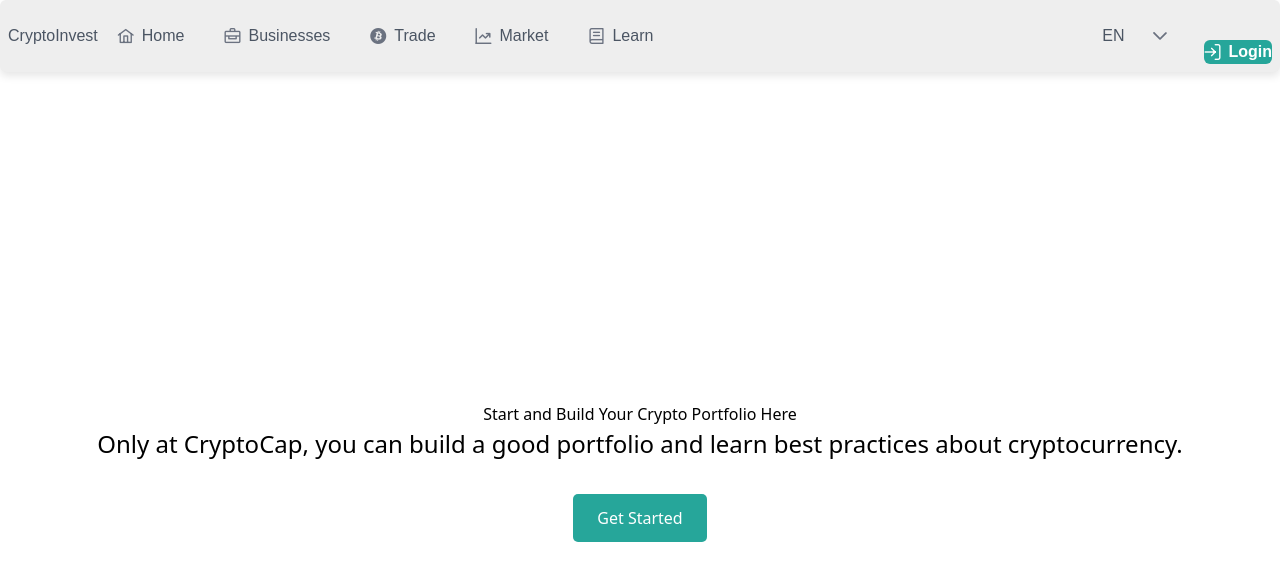
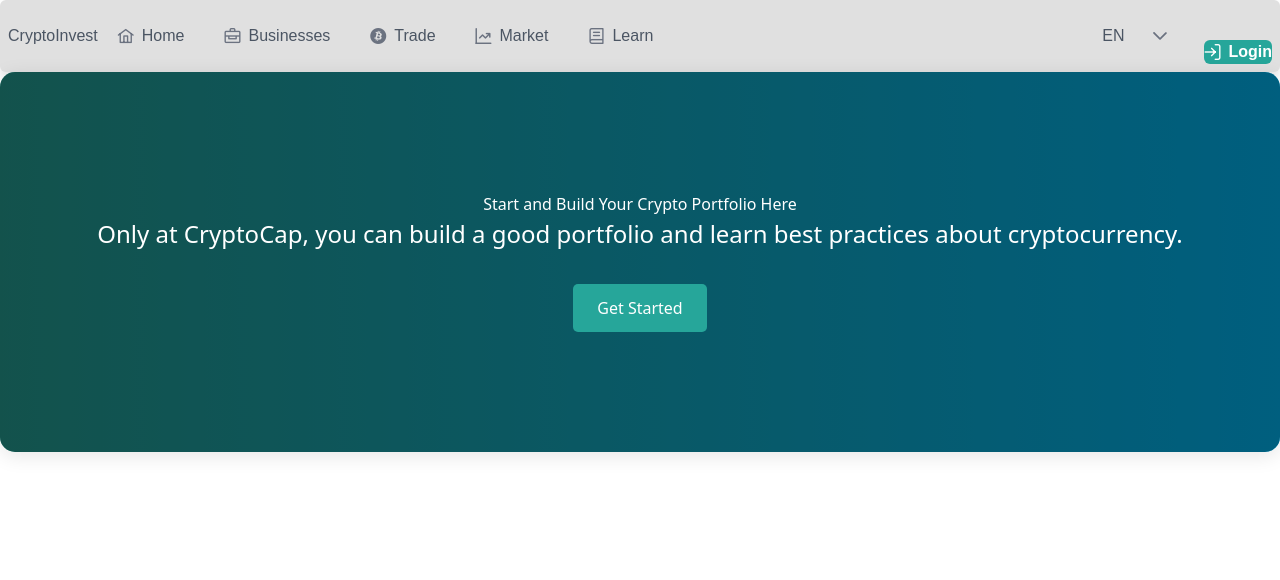
Before and after one commit to TheBackpacker1/UserInterface, a React (Vite) app: page / in a window 1280 px wide. Shown: the top 580 px of the page. Built offline with nearby package versions, Linux system fonts and the light colour scheme; a web font is replaced by a local one.

Commit message:
homeSection

```diff
--- a/src/pages/LandingPage/HeroSection.css
+++ b/src/pages/LandingPage/HeroSection.css
@@ -1,12 +1,26 @@
-.hero-section{
-
-display: flex;
-flex-direction: column;
-justify-content: center;
-align-items: center;
-height: 100vh;
-text-align: center;
-
+.hero-section {
+    background: linear-gradient(to right, #26A69A, #00BFFF); /* Gradient background */
+    color: white; /* Text color */
+    padding: 120px 20px; /* Add padding */
+    border-radius: 15px; /* Rounded corners */
+    box-shadow: 0 4px 20px rgba(0, 0, 0, 0.1); /* Shadow for depth */
+    text-align: center; /* Center align text */
+    position: relative; /* For overlay positioning if needed */
+  }
+  .hero-section::before {
+    content: '';
+    position: absolute;
+    top: 0;
+    left: 0;
+    right: 0;
+    bottom: 0;
+    background: rgba(0, 0, 0, 0.5); /* Dark overlay */
+    border-radius: 15px; /* Match border radius */
+    z-index: 1; /* Place below content */
+  }
+  .hero-content {
+  position: relative; /* Positioning for content above overlay */
+  z-index: 2; /* Ensure content is above the overlay */
 }
 .hero-section p {
     font-size: 1.5rem; /* Adjust the size of the paragraph */
--- a/src/pages/LandingPage/HeroSection.jsx
+++ b/src/pages/LandingPage/HeroSection.jsx
@@ -5,12 +5,12 @@ import CryptoImage from '../../assets/crypto1.jpeg'
 import './HeroSection.css'
 const HeroSection = () => {
   return (
-<div className="hero-section  "
-
->
-      <h2 className="" >Start and Build Your Crypto Portfolio Here</h2>
-      <p className="">Only at CryptoCap, you can build a good portfolio and learn best practices about cryptocurrency.</p>
-      <Button className="">Get Started</Button>
+<div className="hero-section  ">
+<div className="hero-content">
+        <h1>Start and Build Your Crypto Portfolio Here</h1>
+        <p>Only at CryptoCap, you can build a good portfolio and learn best practices about cryptocurrency.</p>
+        <button className="cta-button">Get Started</button>
+      </div>
     </div>
 
 )
--- a/src/pages/LandingPage/NavBar.css
+++ b/src/pages/LandingPage/NavBar.css
@@ -1,5 +1,21 @@
 .custom-menubar {
-    background-color: #EEEEEE; /* You can choose a different shade */
+    background-color: #E0E0E0; /* You can choose a different shade */
    border: none; /* Removes the border */
     box-shadow: 0 4px 8px rgba(0, 0, 0, 0.1); /* Add a subtle shadow */
   }
+
+
+  .custom-menubar .p-menuitem-link {
+    color: #ffffff; /* Default link color */
+    text-decoration: none;
+    transition: color 0.3s ease; /* Smooth transition effect */
+  }
+
+  .custom-menubar .p-menuitem-link:hover {
+    color: #26A69A; /* Change the hover color here */
+  }
+
+  /* Additional styling for other elements */
+  .p-button-text {
+    color: #ffffff !important; /* Ensure button text stays white */
+  }
--- a/src/pages/LandingPage/NavBar.jsx
+++ b/src/pages/LandingPage/NavBar.jsx
@@ -5,7 +5,7 @@ import { Menubar } from 'primereact/menubar';
 import  './NavBar.css'
 import PropTypes from 'prop-types';
 
-const NavBar = () => {
+const NavBar =() => {
 
   const [selectedLanguage, setSelectedLanguage] = useState('EN');
 
```
